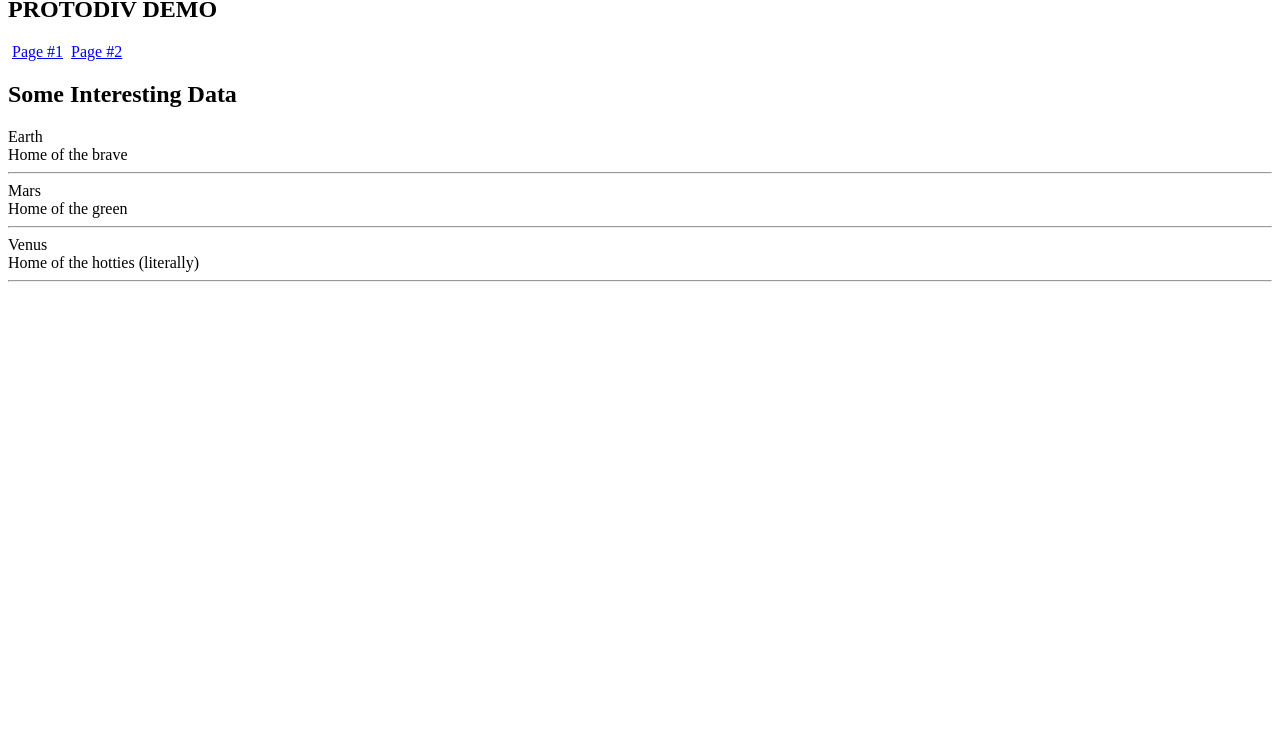
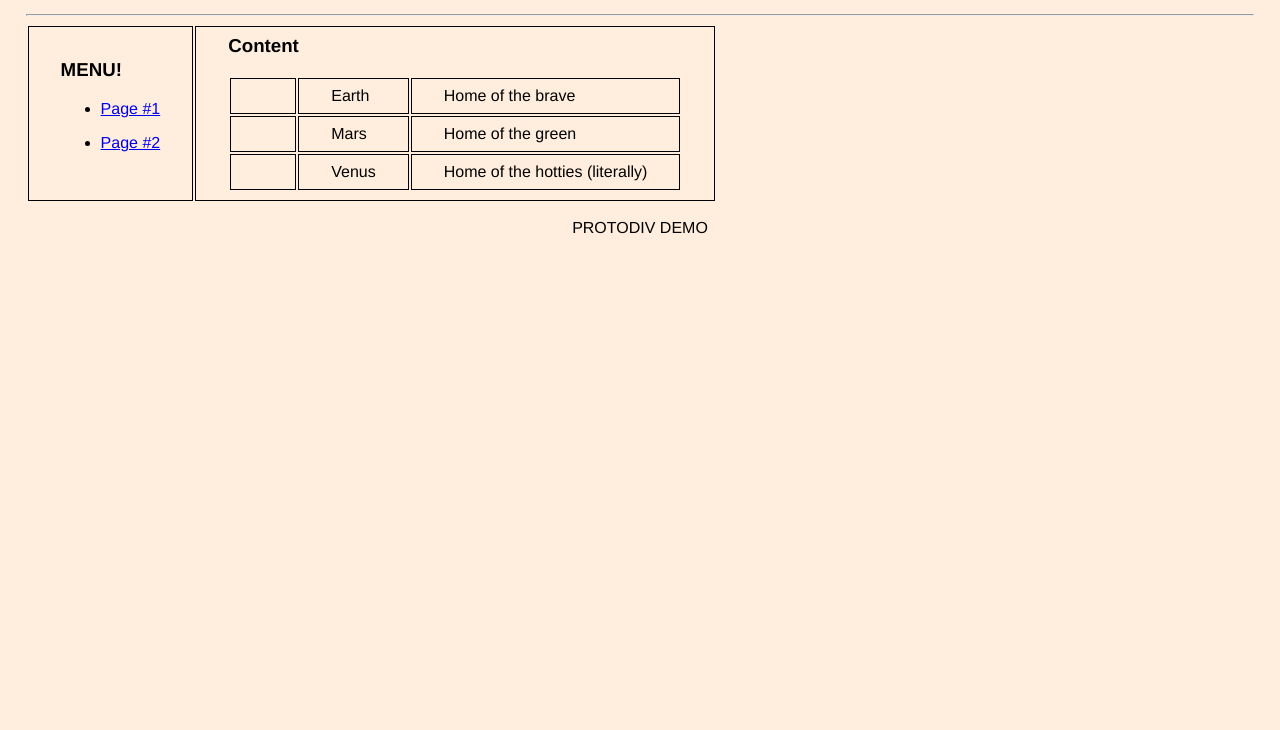
Before and after one commit to sleeplessinc/protodiv, a plain HTML site: page page2.html in a window 1280 px wide. Shown: the part 70-800 px from the top of the page. Drawn offline with Linux system fonts and the light colour scheme.

Commit message:
bug fixes

```diff
--- a/page2.html
+++ b/page2.html
@@ -1,26 +1,43 @@
 <html>
 	<body>
-		<h1> Page #1 </h1>
+		<style>
+			body { font-family: helvetica; background: #fed; margin: 2%; }
+			td { border-collapse: collapse; border: solid 1px black;  padding: 0.5em 2em; }
+		</style>
+		<h1> Page #2 </h1>
+		<hr>
+
+			<table>
+				<tr>
+					<td>
+						<h3>MENU!</h3>
+						<div id=menu>
+							<ul id=menuitem>
+								<li><a href="__page__">__label__</a></li>
+							</ul>
+						</div>
+					</td>
+					<td>
+						<h3>Content</h3>
+						<div id=container>
+							<table>
+								<tr id=protodiv>
+									<td class=when> &mdash; </td>
+									<td class=heading></td>
+									<td>__name__</td>
+								</tr>
+							</table>
+						</div>
+
+					</td>
+				</tr>
+			</table>
+
 		<div> <!-- this is just to provide a parent.  not ideal to be sure. -->
-			<div id=header>
-				<h2 id=title></h2>
-			</div>
+			<center id=header>
+				<p id=title><p>
+			</center>
 		</div>
-
-		<div id=menu>
-			<span id=menuitem>&nbsp;<a href="/__page__">__label__</a>&nbsp;</span>
-		</div>
-
-		<h2>Some Interesting Data</h2>
-		<div id=container>
-			<div id=protodiv>
-				<div class=heading>[heading]</div>
-				<div>__name__</div>
-				<div class=when>Unknown</div>
-				<hr>
-			</div>
-		</div>
-
 
 	</body>
 	<script src=protodiv.js></script>
--- a/protodivdemo.js
+++ b/protodivdemo.js
@@ -9,8 +9,8 @@ pd.substitute(hdata)
 
 // structure of html irrelevant.  only the injection points matter.
 var menudata = [
-	{page: "page1", label:"Page #1", },
-	{page: "page2", label:"Page #2", },
+	{page: "./page1.html", label:"Page #1", },
+	{page: "./page2.html", label:"Page #2", },
 ]
 pd = new ProtoDiv("menuitem")
 pd.replicate(menudata)
```
Also changed, not shown: page1.html (+2 -1 lines).
